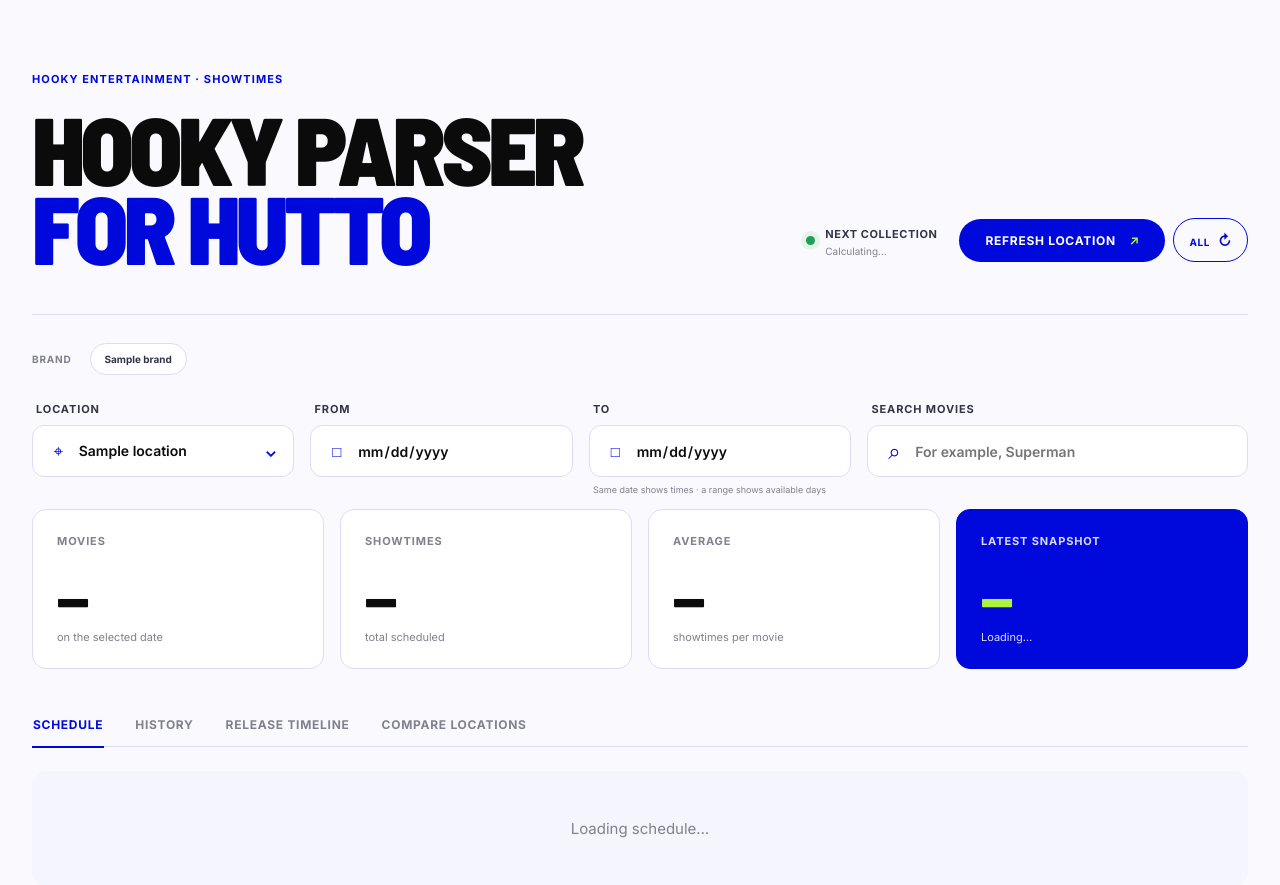
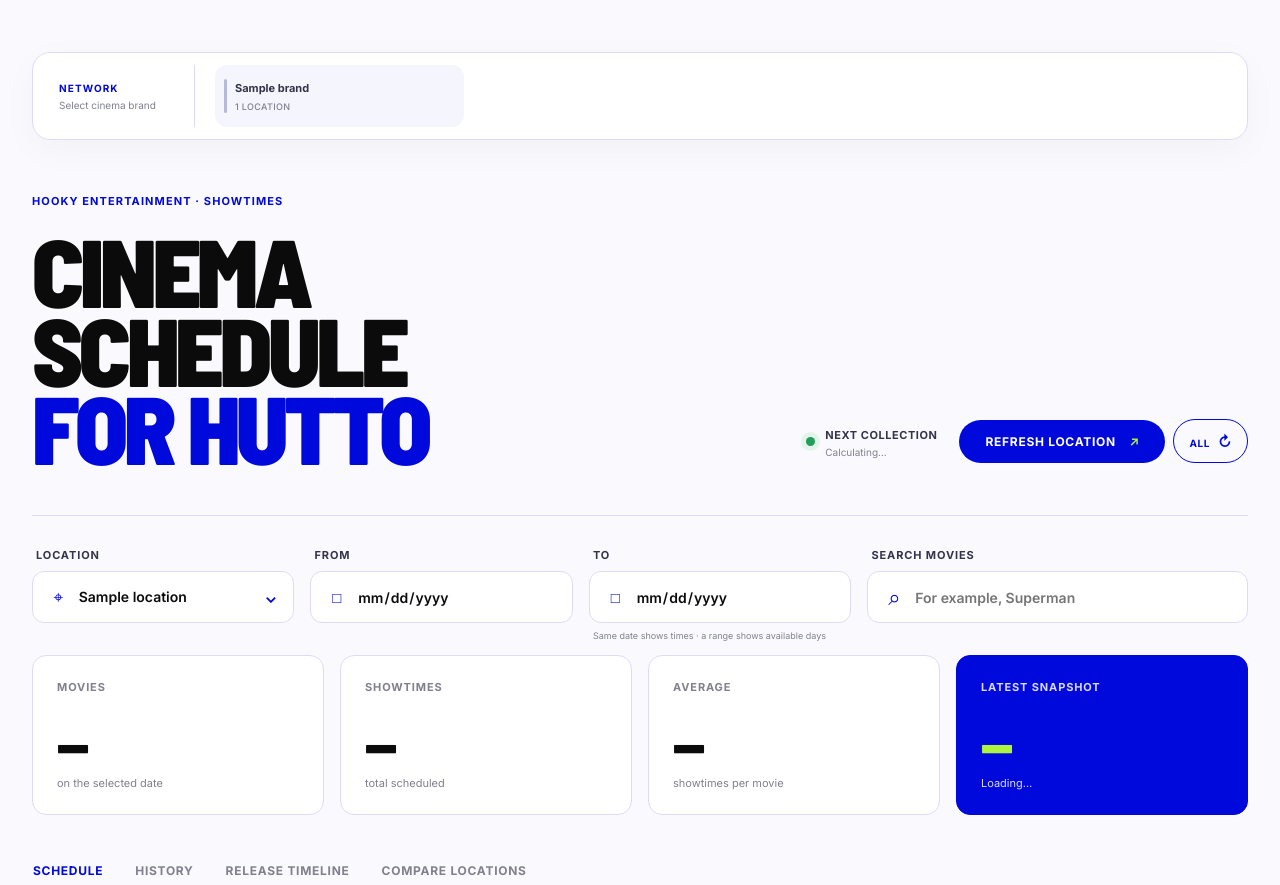
Before and after one commit to SupCS/HookyParser, a Flask app: template templates/index.html in a window 1280 px wide. Shown: the top 885 px of the page. Before the commit the page ends 838 px from the top, so only its background shows below. Run offline with Flask 3, Linux system fonts and the light colour scheme; the template is opened without the code that fills it: most values are stand-ins (such as "Sample title", 1, 10 or a date in 2020); some libraries are stand-ins or nearby versions.

Commit message:
Different brands design update

```diff
--- a/static/app.js
+++ b/static/app.js
@@ -20,7 +20,6 @@ function updateLocationHeading() {
   const brandName = selectedBrandConfig().name;
   $('#heroLocation').textContent = selectedLocationName();
   document.querySelector('.hero .eyebrow').textContent = `${brandName.toUpperCase()} · SHOWTIMES`;
-  document.querySelector('.hero h1').innerHTML = `${escapeHtml(brandName)}<br><em>for <span id="heroLocation">${escapeHtml(selectedLocationName())}</span></em>`;
   document.title = `${brandName} — ${selectedLocationName()}`;
 }
 
@@ -558,7 +557,11 @@ document.querySelectorAll('[data-brand]').forEach((button) => button.addEventLis
   state.brand = button.dataset.brand;
   state.movies = [];
   state.timelineReleases = [];
-  document.querySelectorAll('[data-brand]').forEach((item) => item.classList.toggle('active', item === button));
+  document.querySelectorAll('[data-brand]').forEach((item) => {
+    const isActive = item === button;
+    item.classList.toggle('active', isActive);
+    item.setAttribute('aria-pressed', String(isActive));
+  });
   const locationSelect = $('#location');
   locationSelect.replaceChildren(...Object.entries(selectedBrandConfig().locations).map(([slug, location]) => new Option(location.name, slug)));
   const today = appConfig.todayByBrand[state.brand]?.[locationSelect.value];
--- a/static/brand-switcher.css
+++ b/static/brand-switcher.css
@@ -1,41 +1,124 @@
 .brand-switcher {
-  display: flex;
-  align-items: center;
-  gap: 18px;
-  margin: 28px 0 -5px;
+  display: grid;
+  grid-template-columns: 150px minmax(0, 1fr);
+  gap: 20px;
+  align-items: stretch;
+  margin-bottom: 34px;
+  padding: 12px;
+  border: 1px solid var(--aid-line);
+  border-radius: 18px;
+  background: #fff;
+  box-shadow: 0 10px 35px rgba(11, 11, 40, .035);
 }
 
-.brand-switcher > span {
-  color: var(--aid-mute);
+.brand-switcher-label {
+  display: flex;
+  flex-direction: column;
+  justify-content: center;
+  padding: 10px 14px;
+  border-right: 1px solid var(--aid-line);
+}
+
+.brand-switcher-label span {
+  color: var(--aid-blue);
   font-size: 10px;
-  font-weight: 700;
-  letter-spacing: .08em;
+  font-weight: 800;
+  letter-spacing: .11em;
   text-transform: uppercase;
 }
 
+.brand-switcher-label small {
+  margin-top: 5px;
+  color: var(--aid-mute);
+  font-size: 10px;
+}
+
 .brand-options {
-  display: flex;
-  flex-wrap: wrap;
+  display: grid;
+  grid-template-columns: repeat(4, minmax(0, 1fr));
   gap: 8px;
 }
 
 .brand-options button {
-  padding: 9px 14px;
-  border: 1px solid var(--aid-line);
-  border-radius: 999px;
-  background: #fff;
+  position: relative;
+  min-width: 0;
+  min-height: 62px;
+  padding: 12px 14px 12px 19px;
+  overflow: hidden;
+  border: 1px solid transparent;
+  border-radius: 12px;
+  background: var(--aid-blue-50);
   color: var(--aid-slate);
-  font: 700 10px Inter, sans-serif;
+  text-align: left;
   cursor: pointer;
+  transition: border-color .15s, background .15s, color .15s, transform .15s;
 }
 
-.brand-options button:hover,
+.brand-options button::before {
+  content: "";
+  position: absolute;
+  top: 13px;
+  bottom: 13px;
+  left: 8px;
+  width: 3px;
+  border-radius: 99px;
+  background: #b8b9d8;
+}
+
+.brand-options button span,
+.brand-options button small {
+  display: block;
+  overflow: hidden;
+  text-overflow: ellipsis;
+  white-space: nowrap;
+}
+
+.brand-options button span { font: 700 11px Inter, sans-serif; }
+
+.brand-options button small {
+  margin-top: 6px;
+  color: var(--aid-mute);
+  font: 500 9px Inter, sans-serif;
+  letter-spacing: .04em;
+  text-transform: uppercase;
+}
+
+.brand-options button:hover {
+  border-color: #b8b9ef;
+  transform: translateY(-1px);
+}
+
 .brand-options button.active {
   border-color: var(--aid-blue);
   background: var(--aid-blue);
   color: #fff;
 }
 
+.brand-options button.active::before { background: var(--aid-lime); }
+.brand-options button.active small { color: #d9d9ff; }
+
+.brand-options button:focus-visible {
+  outline: 3px solid var(--aid-lime);
+  outline-offset: 2px;
+}
+
+@media (max-width: 900px) {
+  .brand-switcher { grid-template-columns: 1fr; }
+  .brand-switcher-label { border-right: 0; border-bottom: 1px solid var(--aid-line); }
+  .brand-options { grid-template-columns: repeat(2, minmax(0, 1fr)); }
+}
+
 @media (max-width: 680px) {
-  .brand-switcher { align-items: flex-start; flex-direction: column; gap: 9px; }
+  .brand-switcher {
+    width: calc(100% + 28px);
+    margin: -24px -14px 26px;
+    padding: 14px;
+    border-width: 0 0 1px;
+    border-radius: 0;
+  }
+
+  .brand-switcher-label { padding: 4px 2px 11px; }
+  .brand-options { display: flex; overflow-x: auto; padding-bottom: 3px; scrollbar-width: none; }
+  .brand-options::-webkit-scrollbar { display: none; }
+  .brand-options button { flex: 0 0 168px; }
 }
--- a/templates/index.html
+++ b/templates/index.html
@@ -19,17 +19,17 @@
 </head>
 <body>
   <main class="shell">
+    <nav class="brand-switcher" aria-label="Cinema network">
+      <div class="brand-switcher-label"><span>Network</span><small>Select cinema brand</small></div>
+      <div class="brand-options">
+        {% for slug, brand in brands.items() %}<button type="button" data-brand="{{ slug }}" class="{% if slug == 'hooky' %}active{% endif %}" aria-pressed="{% if slug == 'hooky' %}true{% else %}false{% endif %}"><span>{{ brand.name }}</span><small>{{ brand.locations|length }} location{% if brand.locations|length != 1 %}s{% endif %}</small></button>{% endfor %}
+      </div>
+    </nav>
+
     <header class="hero">
-      <div><span class="eyebrow">HOOKY ENTERTAINMENT · SHOWTIMES</span><h1>Hooky Parser<br><em>for <span id="heroLocation">Hutto</span></em></h1></div>
+      <div><span class="eyebrow">HOOKY ENTERTAINMENT · SHOWTIMES</span><h1>Cinema<br>Schedule<br><em>for <span id="heroLocation">Hutto</span></em></h1></div>
       <div class="hero-actions"><div class="auto-status"><i></i><span><b>Next collection</b><small id="nextRefresh">Calculating…</small></span></div><div class="refresh-actions"><button class="primary" id="refresh">Refresh location <span>↗</span></button><button class="refresh-all" id="refreshAll" type="button" title="Refresh all locations for the next 13 days" aria-label="Refresh all locations">All <span>↻</span></button></div></div>
     </header>
-
-    <section class="brand-switcher" aria-label="Cinema brand">
-      <span>Brand</span>
-      <div class="brand-options">
-        {% for slug, brand in brands.items() %}<button type="button" data-brand="{{ slug }}" class="{% if slug == 'hooky' %}active{% endif %}">{{ brand.name }}</button>{% endfor %}
-      </div>
-    </section>
 
     <section class="toolbar schedule-toolbar" aria-label="Filters">
       <label><span>Location</span><div class="control select-control"><select id="location">{% for slug, name in locations.items() %}<option value="{{ slug }}" {% if slug == 'hutto' %}selected{% endif %}>{{ name }}</option>{% endfor %}</select></div></label>
```
